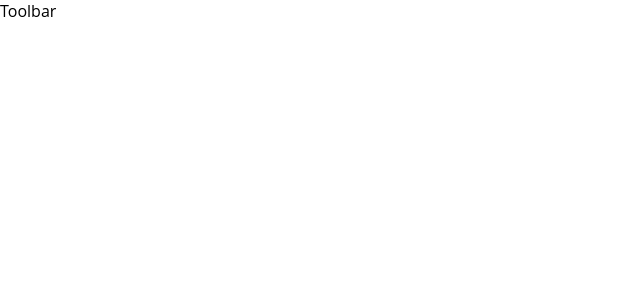
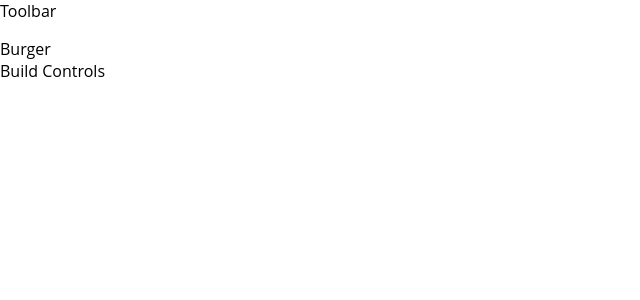
Before and after one commit to Dominik-Zajac/React..-..Burger-App, a React app: page / in a window 1280 px wide. Shown: the top 300 px of the page, without its empty margins (0-640 px from the left). Built offline with nearby package versions, Linux system fonts and the light colour scheme.

Commit message:
Create: BurgerBuilder component

```diff
--- a/src/App.js
+++ b/src/App.js
@@ -2,13 +2,14 @@
 
 /* Components */
 import Layout from './components/Layout/Layout';
+import BurgerBuilder from './containers/BurgerBuilder/BurgerBuilder';
 
 class App extends Component {
     render() {
         return (
             <div className='App'>
                 <Layout>
-
+                    <BurgerBuilder />
                 </Layout>
             </div>
         );
--- /dev/null
+++ b/src/components/Layout/Layout.css
@@ -0,0 +1,3 @@
+.Content {
+    margin-top: 16px;
+}
--- a/src/components/Layout/Layout.js
+++ b/src/components/Layout/Layout.js
@@ -3,11 +3,13 @@
 /*Components */
 import Aux from '../../hoc/Aux';
 
+/* Styles */
+import classes from './Layout.css';
+
 const layout = (props) => (
     <Aux>
-
-        <div>Toolbar</div>
-        <main>
+        <div >Toolbar</div>
+        <main className={classes.Content}>
             {props.children}
         </main>
     </Aux>
--- /dev/null
+++ b/src/containers/BurgerBuilder/BurgerBuilder.js
@@ -0,0 +1,17 @@
+import React, { Component } from 'react';
+
+/* Components */
+import Aux from '../../hoc/Aux';
+
+class BurgerBuilder extends Component {
+    render() {
+        return (
+            <Aux>
+                <div>Burger</div>
+                <div>Build Controls</div>
+            </Aux>
+        );
+    };
+};
+
+export default BurgerBuilder;
```
Also changed, not shown: package.json (line endings or trailing spaces), 1 other file (tests, documents, lock files or other folders).
